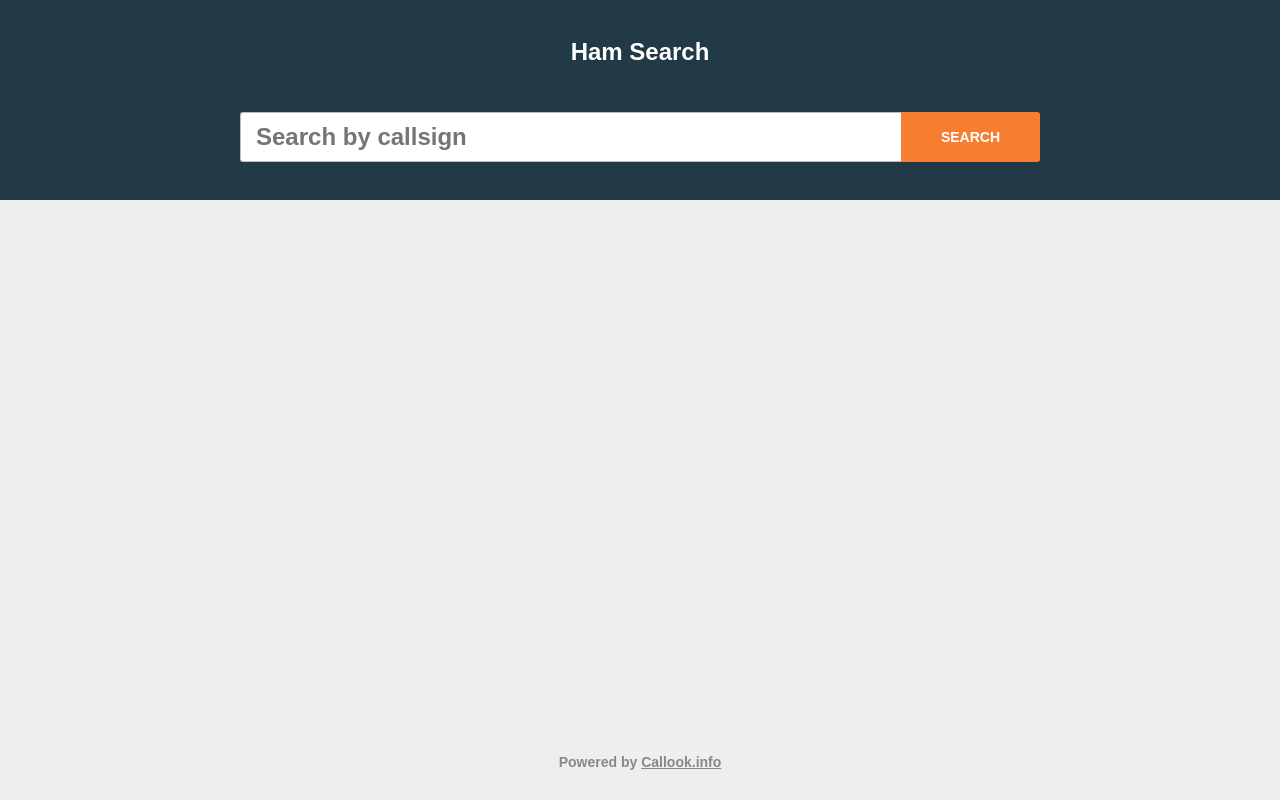
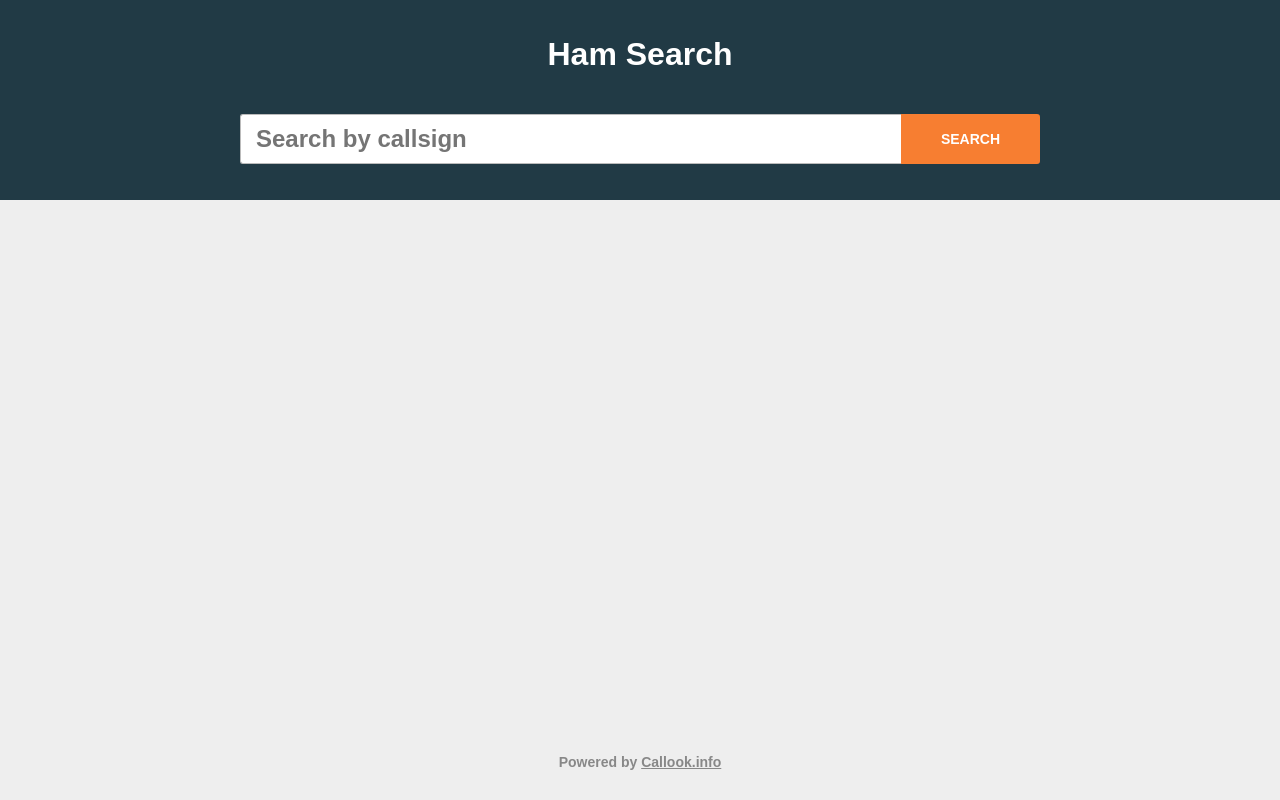
Before and after one commit to KendallWhitman/ham-search, a React (Create React App) app: page / in a window 1280 px wide. Built offline with nearby package versions, Linux system fonts and the light colour scheme.

Commit message:
master: adjust font sizes in header and search

```diff
--- a/src/components/Header/styles.scss
+++ b/src/components/Header/styles.scss
@@ -15,9 +15,8 @@
 .logo {
   color: #fff;
   font-family: sans-serif;
-  font-size: 24px;
+  font-size: 32px;
   font-weight: 600;
-  margin: 0 0 20px;
   text-align: center;
 
   @include tablet {
--- a/src/components/Search/styles.scss
+++ b/src/components/Search/styles.scss
@@ -12,7 +12,7 @@
     border-top-right-radius: 3px;
     box-sizing: border-box;
     font-family: sans-serif;
-    font-size: 24px;
+    font-size: 20px;
     font-weight: 600;
     height: 50px;
     outline: none;
@@ -28,6 +28,7 @@
       border-top-left-radius: 3px;
       border-bottom-left-radius: 3px;
       border-right: 0;
+      font-size: 24px;
       text-align: initial;
     }
   }
```
